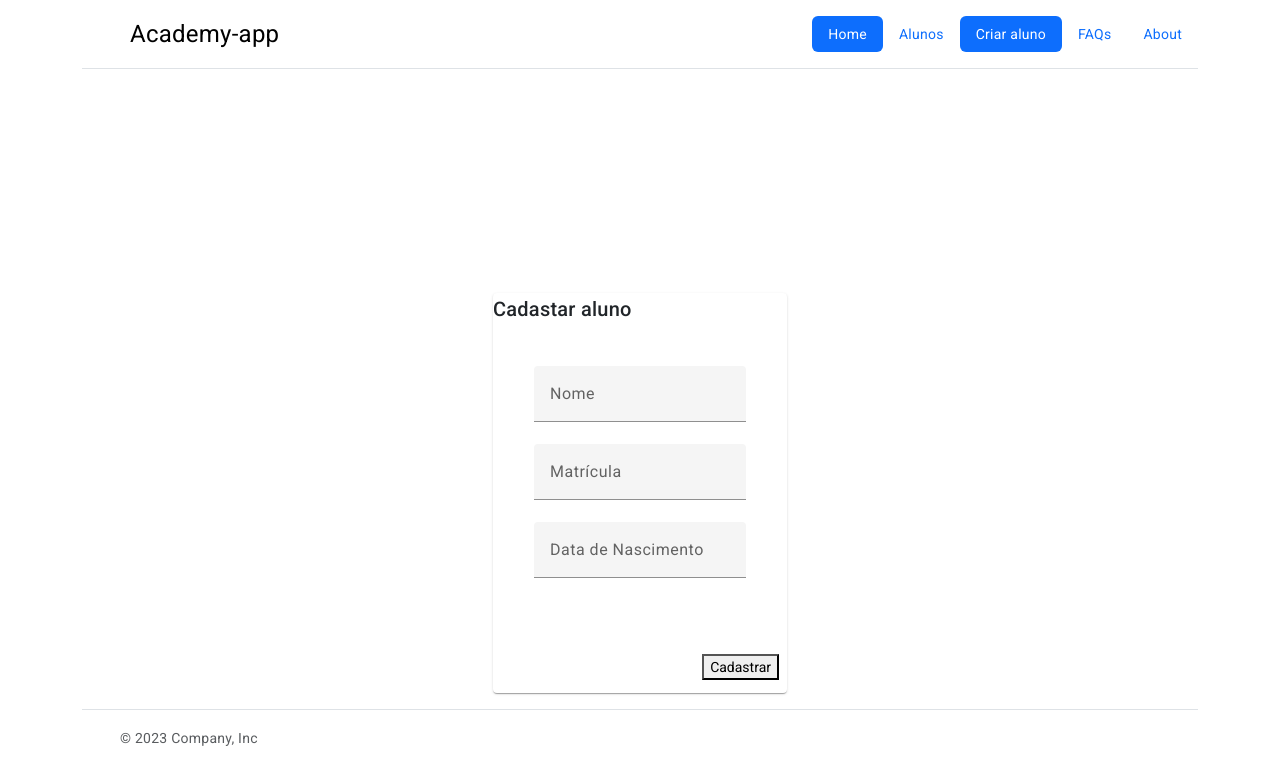
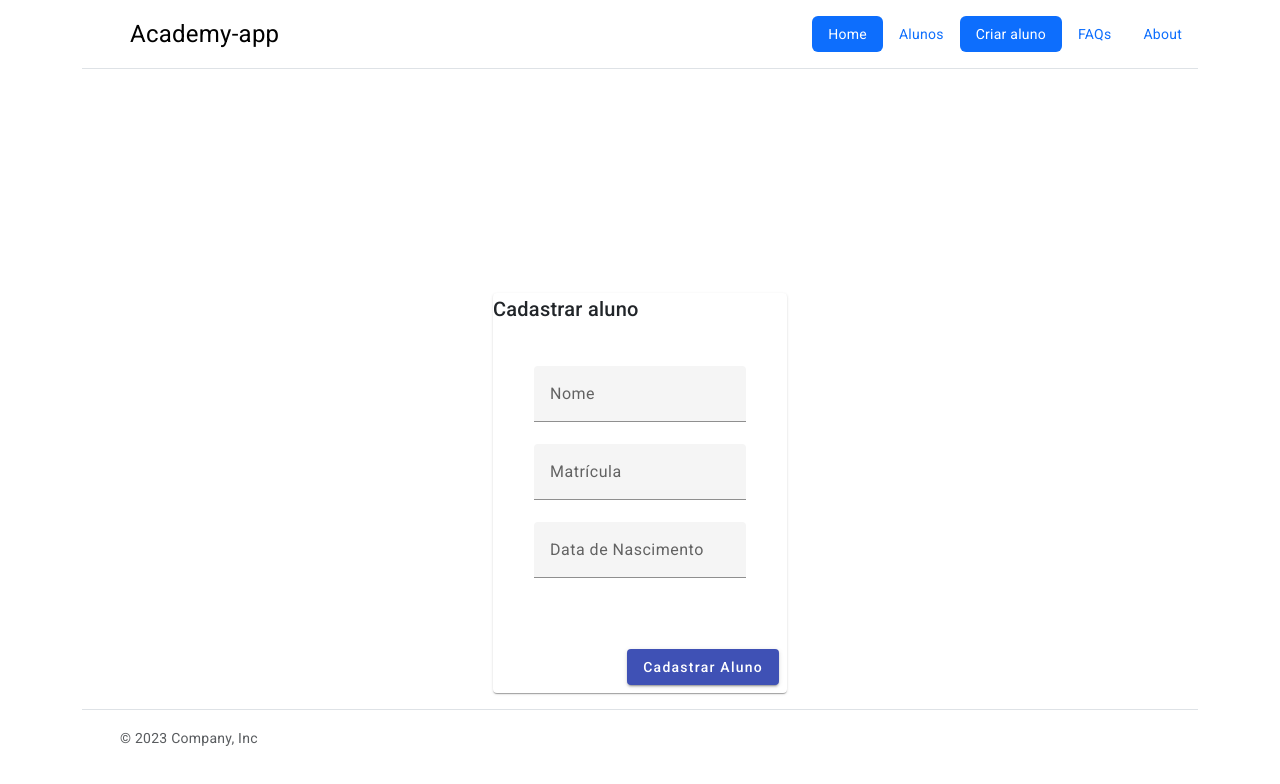
Before and after one commit to Mathruu/Academify-app, an Angular app: page /create-alunos in a window 1280 px wide. Shown: the top 784 px of the page. Built offline with nearby package versions, Linux system fonts and the light colour scheme.

Commit message:
feat: serviço de adicionar alunos

```diff
--- a/src/app/app.module.ts
+++ b/src/app/app.module.ts
@@ -21,6 +21,7 @@ import { EditAlunosComponent } from './edit-alunos/edit-alunos.component';
 import { HttpClientModule } from '@angular/common/http';
 import { CreateAlunosComponent } from './create-alunos/create-alunos.component';
 import { MatCardModule } from '@angular/material/card';
+import { MatButtonModule } from '@angular/material/button';
 
 
 @NgModule({
@@ -47,7 +48,8 @@ import { MatCardModule } from '@angular/material/card';
     FormsModule,
     RouterModule,
     BrowserAnimationsModule,
-    MatCardModule
+    MatCardModule,
+    MatButtonModule
 
 
   ],
--- a/src/app/create-alunos/create-alunos.component.html
+++ b/src/app/create-alunos/create-alunos.component.html
@@ -1,26 +1,26 @@
 <div class="login-form-flex">
     <mat-card>
         <mat-card-title>
-            Cadastar aluno
+            Cadastrar aluno
         </mat-card-title>
         <div class="input">
             <mat-card-content>
                 <mat-form-field>
-                    <input matInput placeholder="Nome">
+                    <input id="nome" [(ngModel)]="nome" matInput placeholder="Nome">
                 </mat-form-field>
                 <br />
                 <mat-form-field>
-                    <input matInput placeholder="Matrícula" />
+                    <input id="matricula" [(ngModel)]="matricula" matInput placeholder="Matrícula" />
                 </mat-form-field>
                 <br />
                 <mat-form-field>
-                    <input matInput placeholder="Data de Nascimento" />
+                    <input id="nascimento" [(ngModel)]="nascimento" matInput placeholder="Data de Nascimento" />
                 </mat-form-field>
             </mat-card-content>
         </div>
         <mat-card-actions>
             <div class="button-flex-container">
-                <button mat-raised-button color="primary">Cadastrar</button>
+                <button (click)="adicionarAluno()" mat-raised-button color="primary">Cadastrar Aluno</button>
             </div>
         </mat-card-actions>
     </mat-card>
--- a/src/app/create-alunos/create-alunos.component.ts
+++ b/src/app/create-alunos/create-alunos.component.ts
@@ -1,4 +1,7 @@
-import { Component } from '@angular/core';
+import { Component, OnInit } from '@angular/core';
+import { AlunoService } from '../shared/aluno.service';
+import { IListAlunos } from '../model/IListAlunos';
+import { MatTableDataSource } from '@angular/material/table';
 
 @Component({
   selector: 'app-create-alunos',
@@ -7,4 +10,30 @@ import { Component } from '@angular/core';
 })
 export class CreateAlunosComponent {
 
+  nome: string  = '';
+  matricula: string = '';
+  nascimento: string = '';
+
+  displayedColumns: string[] = ['nome', 'matricula', 'nascimento', 'dataHoraCadastro'];
+  dataSource = new MatTableDataSource<IListAlunos>([]);
+
+  constructor(private alunoService: AlunoService) {}
+
+  adicionarAluno() {
+
+    const alunoData = {
+      nome: this.nome,
+      matricula: this.matricula,
+      nascimento: this.nascimento,
+      dataHoraCadastro: new Date().toISOString()
+    };
+
+    this.alunoService.addAluno(alunoData).subscribe((alunos: IListAlunos[]) => {
+      this.dataSource.data = alunos;
+    });
+
+    this.nome = '';
+    this.matricula = '';
+    this.nascimento = '';
 }
+}
--- a/src/app/edit-alunos/edit-alunos.component.ts
+++ b/src/app/edit-alunos/edit-alunos.component.ts
@@ -1,4 +1,5 @@
-import { Component } from '@angular/core';
+import { Component, OnInit } from '@angular/core';
+import { AlunoService } from '../shared/aluno.service';
 
 @Component({
   selector: 'app-edit-alunos',
--- a/src/app/shared/aluno.service.ts
+++ b/src/app/shared/aluno.service.ts
@@ -17,4 +17,7 @@ export class AlunoService {
     return this.http.get<any>(`${this.apiURL}api/aluno/listar`);
   }
 
+  public addAluno(aluno: any): Observable<any> {
+    return this.http.post<any>(`${this.apiURL}api/aluno/incluir`, aluno);
+  }
 }
```
